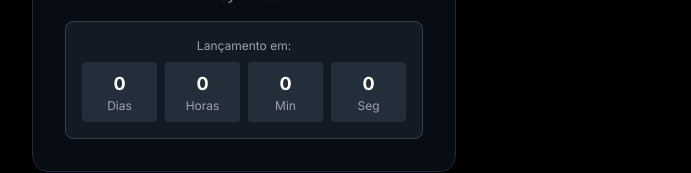
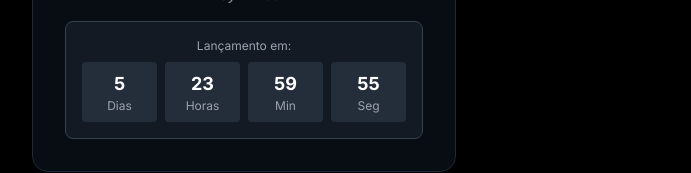
Before and after one commit to correiafm91/gustavocorreiaw, a React (Vite) app: page / in a window 1280 px wide. Shown: the part 1815-1988 px from the top of the page, without its empty margins (160-851 px from the left). Built offline with nearby package versions, Linux system fonts and the light colour scheme.

Commit message:
Fix: Timer not working
The timer in BookCard.tsx was not functioning correctly, displaying 0. This commit addresses the issue.

```diff
--- a/src/components/BookCard.tsx
+++ b/src/components/BookCard.tsx
@@ -1,4 +1,3 @@
-
 import { Button } from "@/components/ui/button";
 import { useState, useEffect } from "react";
 
@@ -13,15 +12,16 @@ interface BookCardProps {
 
 const BookCard = ({ book }: BookCardProps) => {
   const [timeLeft, setTimeLeft] = useState({
-    days: 0,
+    days: 6,
     hours: 0,
     minutes: 0,
     seconds: 0
   });
 
   useEffect(() => {
-    // Data fixa de lançamento: 14 de janeiro de 2025 às 00:00
-    const targetDate = new Date('2025-01-14T00:00:00');
+    // Calcula 6 dias a partir de agora
+    const targetDate = new Date();
+    targetDate.setDate(targetDate.getDate() + 6);
 
     const timer = setInterval(() => {
       const now = new Date().getTime();
```
